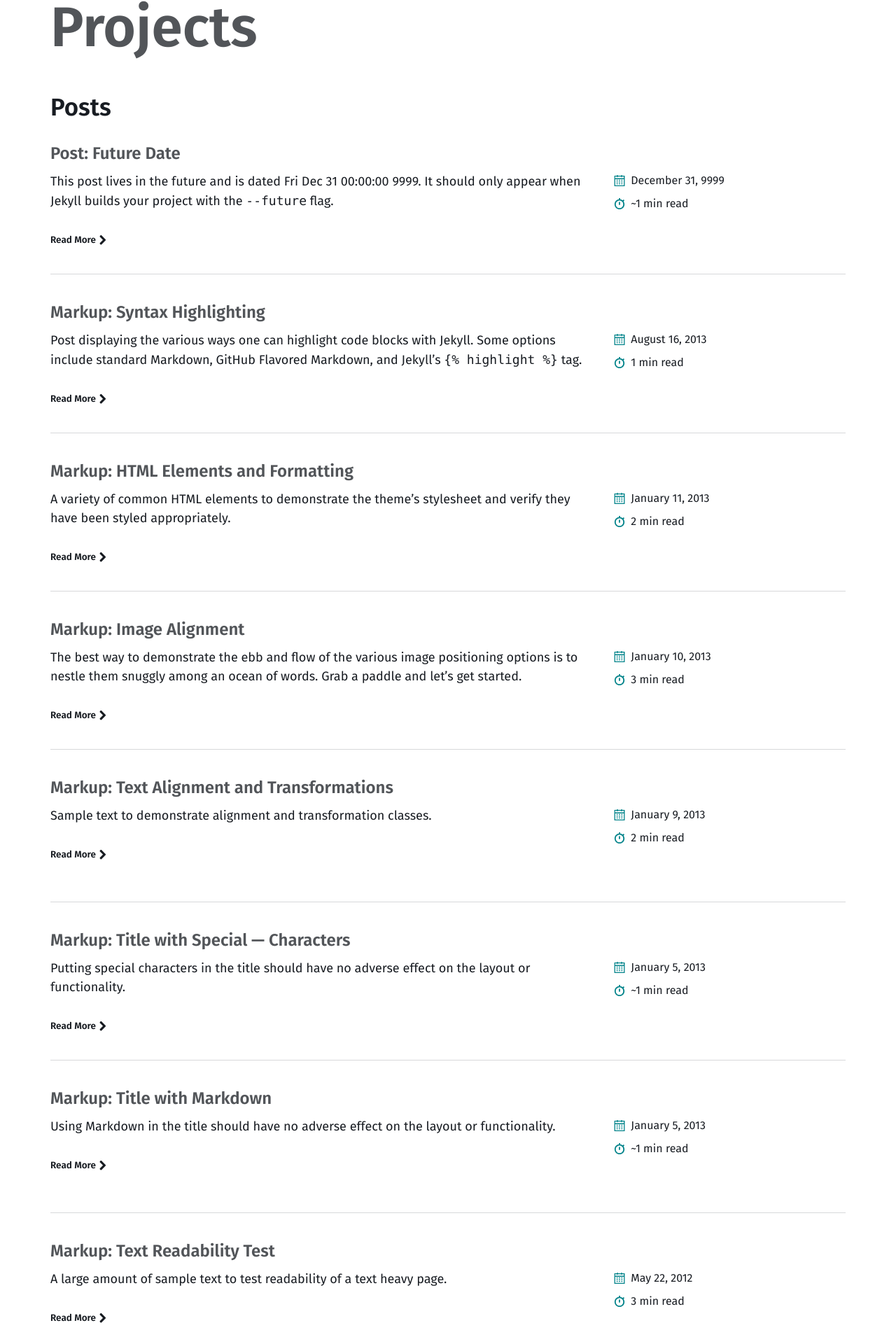
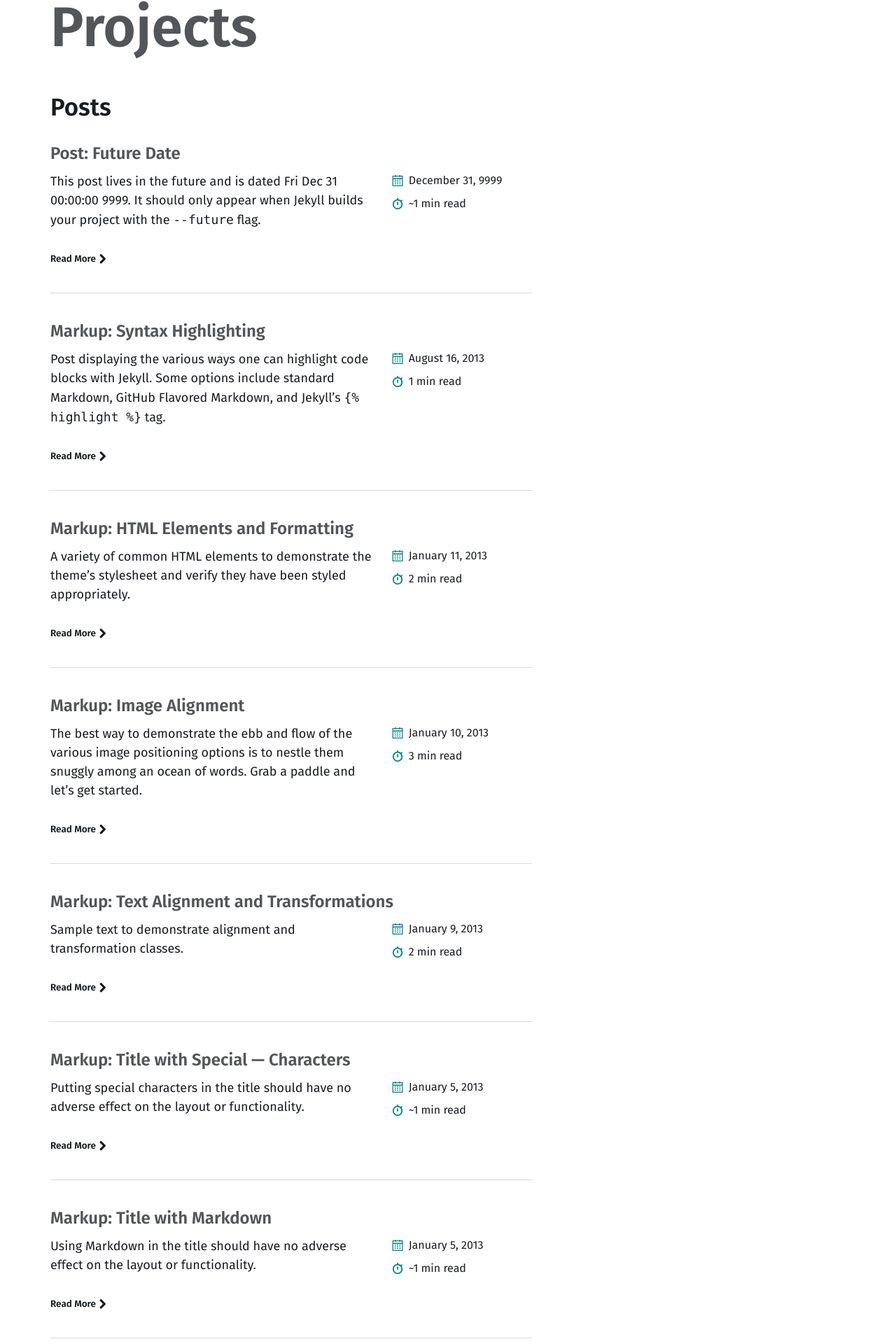
Before and after one commit to pmusau17/pmusau17.github.io, a Jekyll site: the page built from index.md, in a window 1280 px wide. Shown: the part 1024-2944 px from the top of the page at 70% size. Built offline with Jekyll 4.4.1, drawn with Linux system fonts in a browser that asks for light colours; comment, search, counter and statistics services are not loaded.

Commit message:
the param to mess with is .inner in _layouuts.scss it was  before

```diff
--- a/_sass/basically-basic/_layout.scss
+++ b/_sass/basically-basic/_layout.scss
@@ -57,7 +57,7 @@ main {
 }
 
 .inner {
-  max-width: 100%;
+  max-width: 65%;
 }
 
 /*
```
